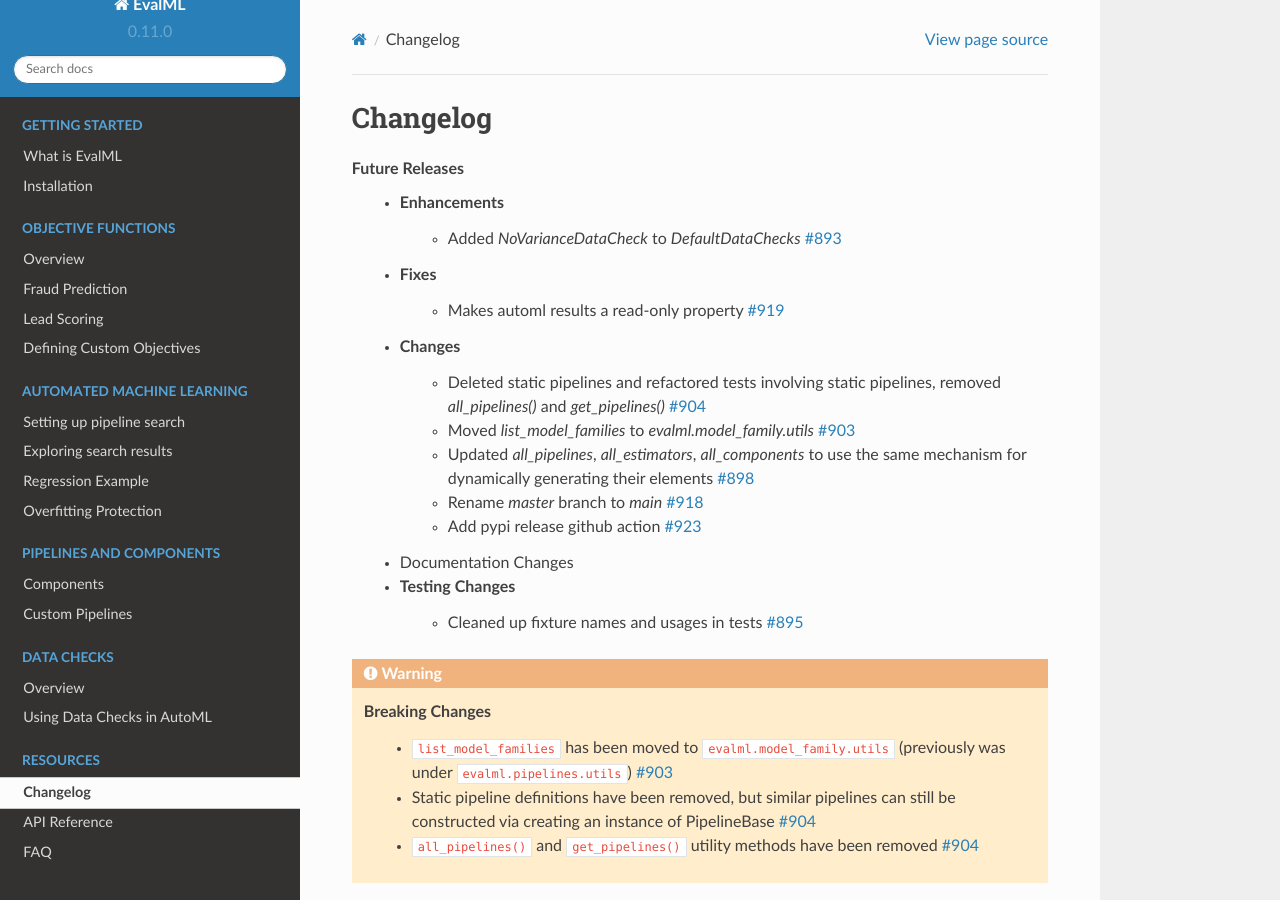
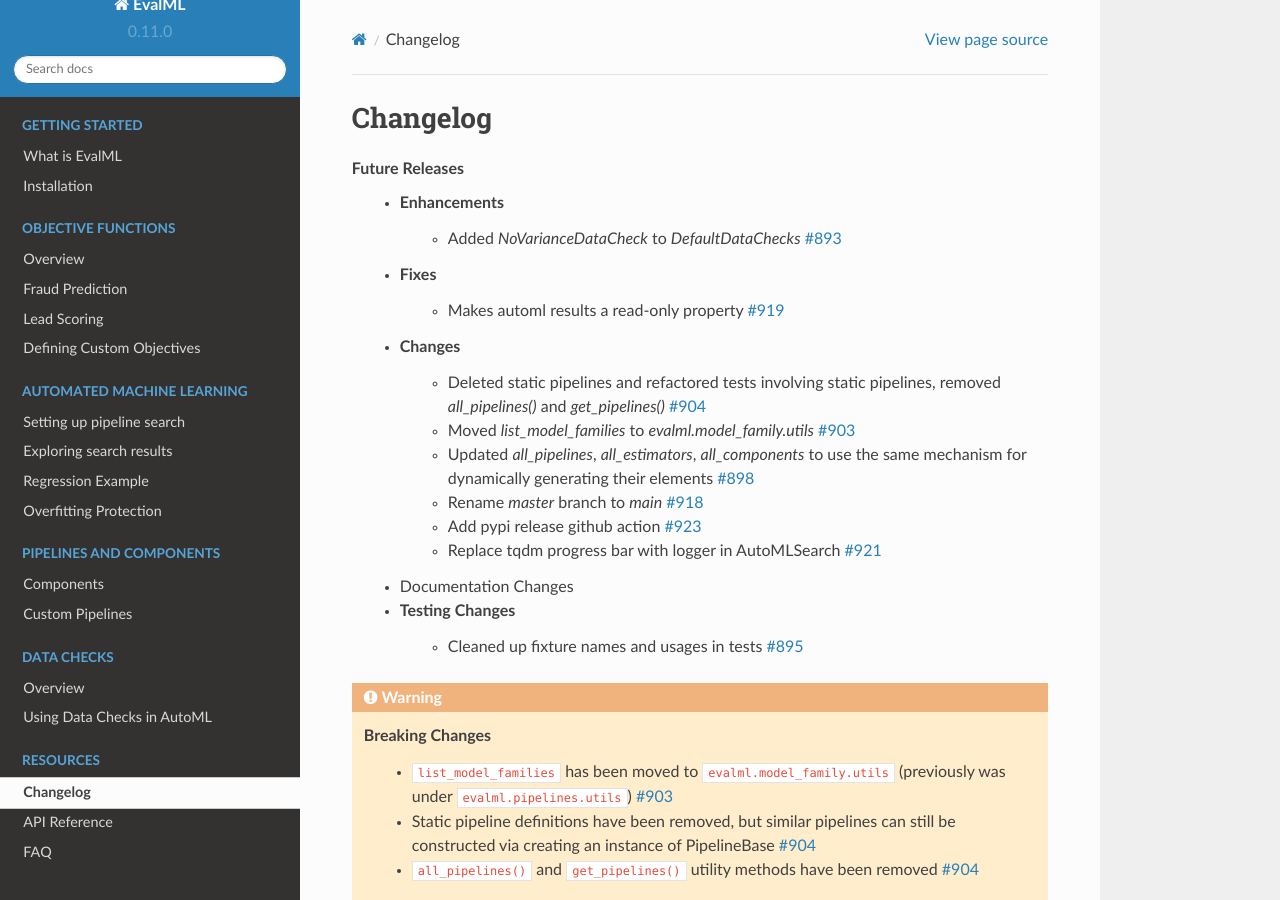
Before and after one commit to alteryx/evalml, a Sphinx documentation site: the page built from docs/source/changelog.rst, in a window 1280 px wide and 900 px high. Built offline with Sphinx 7.4.7 and the Read the Docs theme 2.0.0, drawn with Linux system fonts in a browser that asks for light colours; comment, search, counter and statistics services are not loaded.

Commit message:
Add PR 921 to changelog.

```diff
--- a/docs/source/changelog.rst
+++ b/docs/source/changelog.rst
@@ -14,6 +14,7 @@
         * Updated `all_pipelines`, `all_estimators`, `all_components` to use the same mechanism for dynamically generating their elements :pr:`898`
         * Rename `master` branch to `main` :pr:`918`
         * Add pypi release github action :pr:`923`
+        * Replace tqdm progress bar with logger in AutoMLSearch :pr:`921`
     * Documentation Changes
     * Testing Changes
         * Cleaned up fixture names and usages in tests :pr:`895`
```
